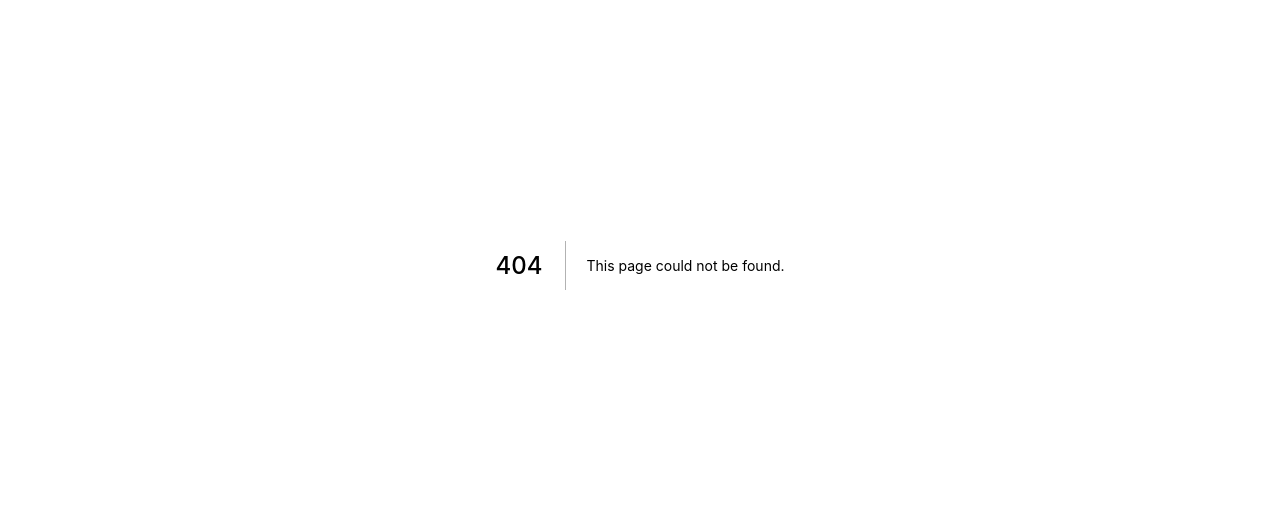
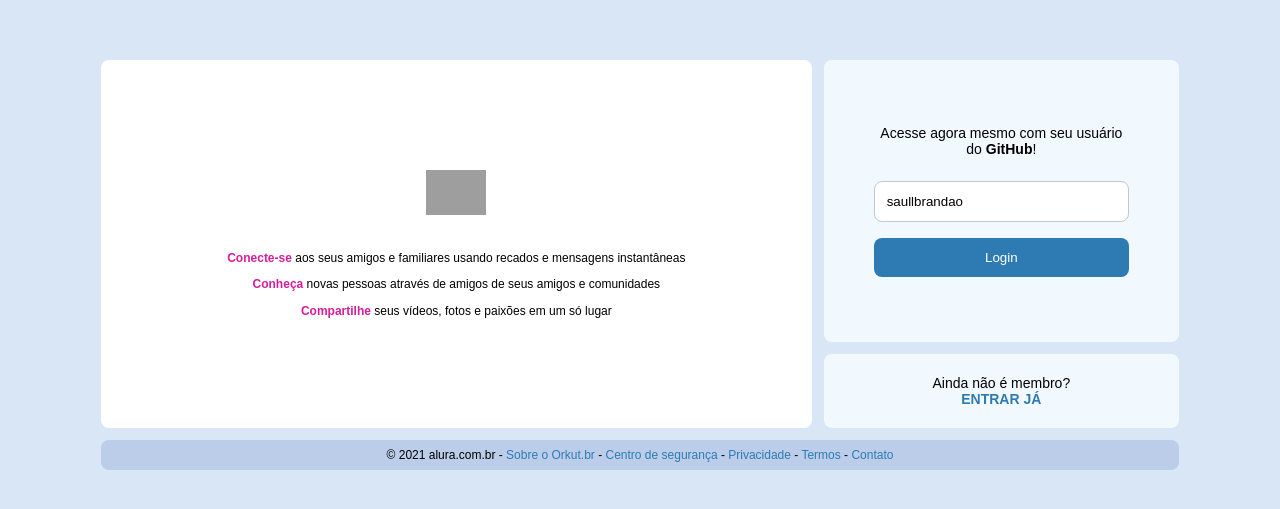
Before and after one commit to saullbrandao/alurakut, a Next.js app: page /login in a window 1280 px wide. Before the commit this address had no page. Shown: the part 135-644 px from the top of the page. Built offline with nearby package versions, Linux system fonts and the light colour scheme; grey boxes are pictures that could not be loaded.

Commit message:
feat: user can login using github username

```diff
--- a/package.json
+++ b/package.json
@@ -9,7 +9,9 @@
   },
   "dependencies": {
     "datocms-client": "^3.4.11",
+    "jsonwebtoken": "^8.5.1",
     "next": "^11.0.1",
+    "nookies": "^2.5.2",
     "react": "^17.0.2",
     "react-dom": "^17.0.2",
     "react-is": "^17.0.2",
--- /dev/null
+++ b/pages/login.jsx
@@ -0,0 +1,98 @@
+/* eslint-disable @next/next/no-img-element */
+import { useState } from 'react'
+import { useRouter } from 'next/router'
+import axios from 'axios'
+import { setCookie } from 'nookies'
+
+export default function LoginScreen() {
+  const router = useRouter()
+  const [githubUser, setGithubUser] = useState('saullbrandao')
+  const [validUser, setValidUser] = useState(true)
+
+  return (
+    <main
+      style={{
+        display: 'flex',
+        flex: 1,
+        alignItems: 'center',
+        justifyContent: 'center',
+      }}
+    >
+      <div className="loginScreen">
+        <section className="logoArea">
+          <img src="https://alurakut.vercel.app/logo.svg" alt="alurakut" />
+
+          <p>
+            <strong>Conecte-se</strong> aos seus amigos e familiares usando
+            recados e mensagens instantâneas
+          </p>
+          <p>
+            <strong>Conheça</strong> novas pessoas através de amigos de seus
+            amigos e comunidades
+          </p>
+          <p>
+            <strong>Compartilhe</strong> seus vídeos, fotos e paixões em um só
+            lugar
+          </p>
+        </section>
+
+        <section className="formArea">
+          <form
+            className="box"
+            onSubmit={async event => {
+              event.preventDefault()
+              const response = await axios.post(
+                'https://alurakut.vercel.app/api/login',
+                {
+                  githubUser,
+                },
+              )
+
+              const token = response.data.token
+              setCookie(null, 'USER_TOKEN', token, {
+                path: '/',
+                maxAge: 86400 * 7,
+              })
+
+              router.push('/')
+              if (token) setValidUser(false)
+            }}
+          >
+            <p>
+              Acesse agora mesmo com seu usuário do <strong>GitHub</strong>!
+            </p>
+            <input
+              placeholder="Usuário"
+              value={githubUser}
+              onChange={event => setGithubUser(event.target.value)}
+            />
+            {!validUser && (
+              <>
+                <p>Usuário inválido</p>
+                <br />
+              </>
+            )}
+            <button type="submit">Login</button>
+          </form>
+
+          <footer className="box">
+            <p>
+              Ainda não é membro? <br />
+              <a href="/login">
+                <strong>ENTRAR JÁ</strong>
+              </a>
+            </p>
+          </footer>
+        </section>
+
+        <footer className="footerArea">
+          <p>
+            © 2021 alura.com.br - <a href="/">Sobre o Orkut.br</a> -{' '}
+            <a href="/">Centro de segurança</a> - <a href="/">Privacidade</a> -{' '}
+            <a href="/">Termos</a> - <a href="/">Contato</a>
+          </p>
+        </footer>
+      </div>
+    </main>
+  )
+}
```
Also changed, not shown: pages/index.jsx (+32 -2 lines), 1 other file (tests, documents, lock files or other folders).
